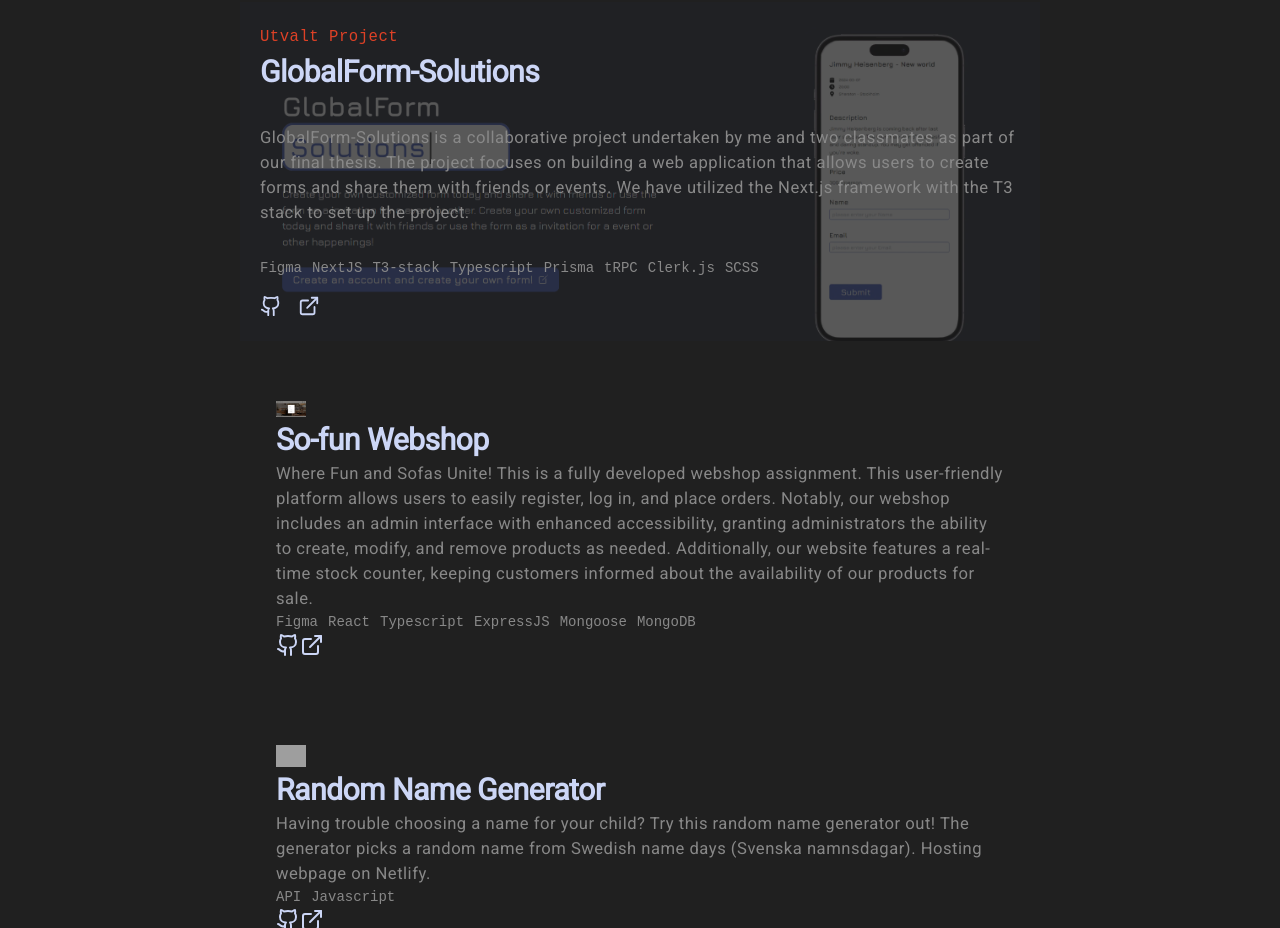
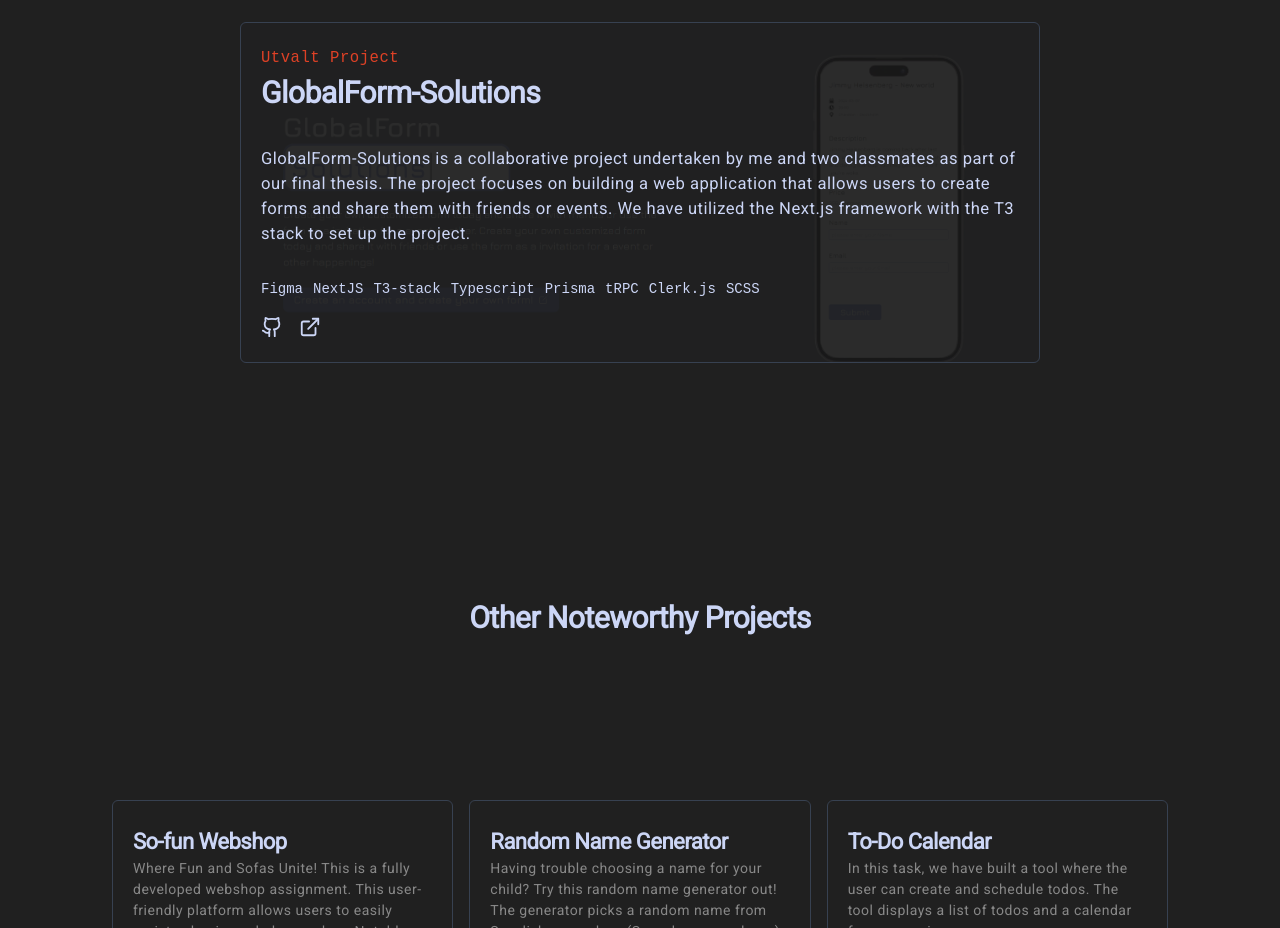
Before and after one commit to Sillen00/Portfolio_CV, a Next.js app: page / in a window 1280 px wide. Shown: the part 3084-4012 px from the top of the page. Built offline with nearby package versions, Linux system fonts and the light colour scheme; grey boxes are pictures that could not be loaded.

Commit message:
portfolio projects feautured cards done + unfeatured started.

```diff
--- a/app/containers/home-page/Portfolio.tsx
+++ b/app/containers/home-page/Portfolio.tsx
@@ -2,69 +2,81 @@
 import Image from "next/image";
 import Link from "next/link";
 import { twMerge } from "tailwind-merge";
-import { Projects, projects } from "../../../data/projects";
+import { projects } from "../../../data/projects";
 import css from "./_Home.module.scss";
 
 const Portfolio = () => {
   return (
-    <section className='max-w-screen-lg mx-auto pt-32 pb-28 px-6 md:px-28' id='portfolio'>
-      <h3 className={twMerge(css.line, "flex flex-nowrap items-center relative mb-8")}>
-        <span className='fira text-secondary-color text-2xl mr-4'>03. </span>Portfolio
-      </h3>
-
-      <div id='container'>
-        {projects.map((project: Projects) =>
-          project.feautured ? (
-            <div key={project.id} className={twMerge(css.project, "px-5 py-6 relative mb-4")}>
+    <section id='portfolio'>
+      {/* FEAUTURED PROJECTS ---------------------------------- */}
+      {/* FEAUTURED PROJECTS ---------------------------------- */}
+      {/* FEAUTURED PROJECTS ---------------------------------- */}
+      <div className='max-w-screen-lg mx-auto pt-32 pb-28 px-6 md:px-28'>
+        <h3 className={twMerge(css.line, "flex flex-nowrap items-center relative mb-8")}>
+          <span className='fira text-secondary-color text-2xl mr-4'>03. </span>Portfolio
+        </h3>
+        {projects
+          .filter(project => project.feautured)
+          .map(project => (
+            <div key={project.id} className={twMerge(css.project, "px-5 py-6 relative mb-6 border border-gray-700 rounded-md")}>
               <Image
-                className='absolute top-0 left-0 -z-40 w-full h-full object-cover opacity-25'
+                className='absolute top-0 left-0 -z-20 w-full h-full object-cover '
                 width={530}
                 height={10}
                 src={project.img ?? ""}
-                alt={project.title}
+                alt={project.title + " project image."}
+                style={{ width: "100%", height: "100%" }}
               />
               <p className='fira text-secondary-color'>Utvalt Project</p>
-              <h3>{project.title}</h3>
-              <p className='gray py-8'>{project.text}</p>
-              <ul className='fira gray flex gap-2.5 flex-wrap pb-4'>
-                {project.builtWith?.map((item: string, index: number) => (
+              <h3 className='primaryLight hover:text-secondary-color'>{project.title}</h3>
+              <p className='py-8'>{project.text}</p>
+              <ul className='fira flex gap-2.5 flex-wrap pb-4'>
+                {project.builtWith?.map((item, index) => (
                   <li key={index}>{item}</li>
                 ))}
               </ul>
               <div className='flex gap-4'>
-                <Link href={project.githubLink ?? ""}>
+                <Link className='hover:text-secondary-color' href={project.githubLink ?? ""}>
                   <Github size={22} />
                 </Link>
-                <Link href={project.hostedLink ?? ""}>
+                <Link className='hover:text-secondary-color' href={project.hostedLink ?? ""}>
                   <ExternalLink size={22} />
                 </Link>
               </div>
             </div>
-          ) : (
-            // Project is not featured--------------------------------------------------------------------
-            // Project is not featured--------------------------------------------------------------------
-            // Project is not featured--------------------------------------------------------------------
+          ))}
+      </div>
 
-            <div key={project.id} className={twMerge(css.project, "px-9 py-11")}>
-              <Image width={30} height={30} src={project.img ?? ""} alt={project.title} />
-              <h3>{project.title}</h3>
-              <p className='gray'>{project.text}</p>
-              <ul className='fira gray flex gap-2.5 flex-wrap'>
-                {project.builtWith?.map((item: string, index: number) => (
+      <h3 className='text-center mt-24 mb-8'>Other Noteworthy Projects</h3>
+
+      {/* UNFEAUTURED PROJECTS --------------------------------------------------- */}
+      {/* UNFEAUTURED PROJECTS --------------------------------------------------- */}
+      {/* UNFEAUTURED PROJECTS --------------------------------------------------- */}
+      <div className='grid grid-cols-1 md:grid-cols-2 lg:grid-cols-3 gap-4 max-w-screen-xl mx-auto pt-32 pb-28 px-6 md:px-28'>
+        {projects
+          .filter(project => !project.feautured)
+          .map(project => (
+            <div
+              key={project.id}
+              className={twMerge(css.project, css.unfeautured, "px-5 py-6 relative mb-6 border border-gray-700 rounded-md hover:-translate-y-3 ")}
+            >
+              <h4 className='primaryLight hover:text-secondary-color'>{project.title}</h4>
+              <p className='small gray'>{project.text}</p>
+              <ul className='fira flex gap-2.5 flex-wrap'>
+                {project.builtWith?.map((item, index) => (
                   <li key={index}>{item}</li>
                 ))}
               </ul>
               <div className='flex'>
-                <Link href={project.githubLink ?? ""}>
+                <Link className='hover:text-secondary-color' href={project.githubLink ?? ""}>
                   <Github size={24} />
                 </Link>
-                <Link href={project.hostedLink ?? ""}>
+                <Link className='hover:text-secondary-color' href={project.hostedLink ?? ""}>
                   <ExternalLink size={24} />
                 </Link>
               </div>
             </div>
-          )
-        )}
+          ))}
       </div>
     </section>
   );
--- a/app/containers/home-page/_Home.module.scss
+++ b/app/containers/home-page/_Home.module.scss
@@ -161,6 +161,31 @@
 
 
 .project {
-  background-image: green;
 
+  &.unfeautured {
+    cursor: pointer;
+    transition: transform 0.3s ease-in-out;
+
+    &:hover {
+      transform: translateY(-10px);
+      transition: transform 0.3s ease-in-out;
+    }
+  }
+
+  img {
+    opacity: 0.25;
+  }
+
+  &::before {
+    content: "";
+    position: absolute;
+    width: 100%;
+    height: 100%;
+    inset: 0px;
+    z-index: -10;
+    transition: background-color 0.3s ease-in-out;
+    background-color: var(--background-color);
+    opacity: 0.8;
+    mix-blend-mode: darken;
+  }
 }
```
